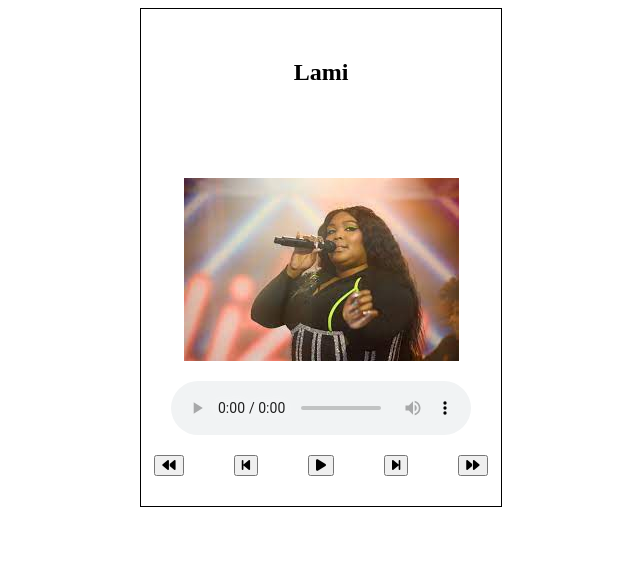
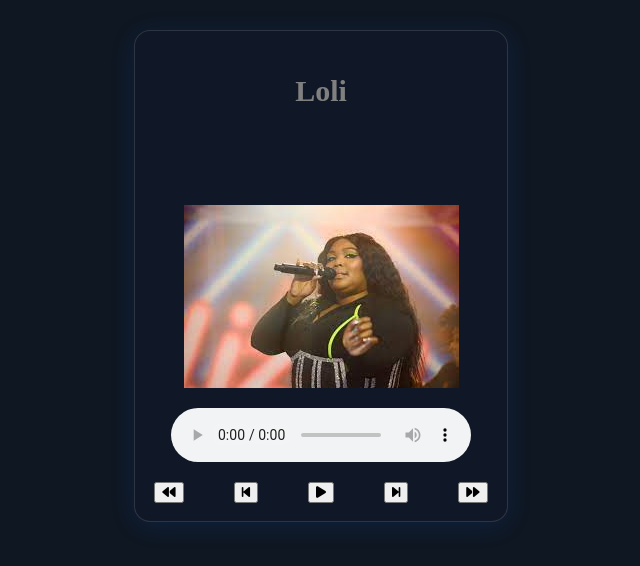
Before and after one commit to Eyyubfront/Music-Galery-Game, a plain HTML site: page index.html in a window 1280 px wide. Shown: the whole page, without its empty margins (319-959 px from the left). Drawn offline with Linux system fonts and the light colour scheme.

Commit message:
finis music

```diff
--- a/app.js
+++ b/app.js
@@ -11,36 +11,36 @@ const musiclist = [
   {
     id: 0,
     img: "songs1.jpg",
-    songer: "Lami",
-    audio: "Roya_-_Yada_Dusursen_-_www.BiG.AZ.mp3",
+    songer: "Loli",
+    audio: "StockTune-Disco Ball Shadows_1721222406.mp3",
     song: "Hunk",
   },
   {
     id: 1,
     img: "songs2.jpg",
     songer: "Jeck",
-    audio: "Roya_-_Yada_Dusursen_-_www.BiG.AZ.mp3",
+    audio: "StockTune-Fallen Heroes' Reverent Hymn_1721222392.mp3",
     song: "Hunk",
   },
   {
     id: 2,
     img: "songs3.jpg",
-    songer: "Song",
-    audio: "Roya_-_Yada_Dusursen_-_www.BiG.AZ.mp3",
+    songer: "Cesika",
+    audio: "StockTune-Neon Dancefloor Extravaganza_1721222429.mp3",
     song: "Hunk",
   },
   {
     id: 3,
     img: "songs4.jpg",
-    songer: "Fred",
-    audio: "Roya_-_Yada_Dusursen_-_www.BiG.AZ.mp3",
+    songer: "Larisa",
+    audio: "StockTune-Solo Dance Reflections_1721222421.mp3",
     song: "Hunk",
   },
   {
     id: 4,
     img: "songs5.jpg",
-    songer: "Ali",
-    audio: "Roya_-_Yada_Dusursen_-_www.BiG.AZ.mp3",
+    songer: "John",
+    audio: "StockTune-Fallen Heroes' Reverent Hymn_1721222392.mp3",
     song: "Hunk",
   },
 ];
--- a/style.css
+++ b/style.css
@@ -1,3 +1,6 @@
+body{
+    background-color: #0f1722;
+}
 .music-box{
     display: flex;
     border: 1px solid;
@@ -8,7 +11,18 @@
     padding: 30px;
     margin: auto;
 }
-
+#songername{
+    color: grey;
+    font-size: 30px;
+}
+#songbox{
+    background-color: rgba(17, 25, 40, 0.83);
+    border: 1px solid rgba(255, 255, 255, 0.125);
+    box-shadow: rgb(23 92 230 / 15%) 0px 4px 24px;
+    border-radius: 16px;
+    padding: 18px 36px;
+    margin-top: 30px;
+}
 .icons{
     display: flex;
     flex-direction: row;
```
Also changed, not shown: index.html (+1 -27 lines), 4 other files.
